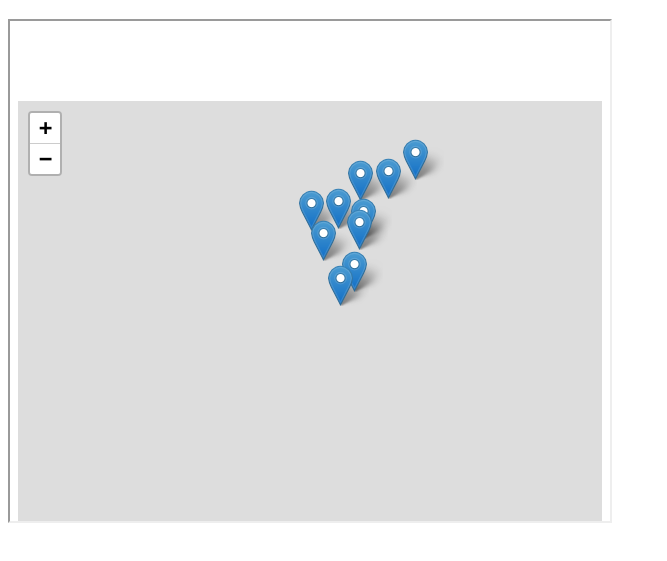
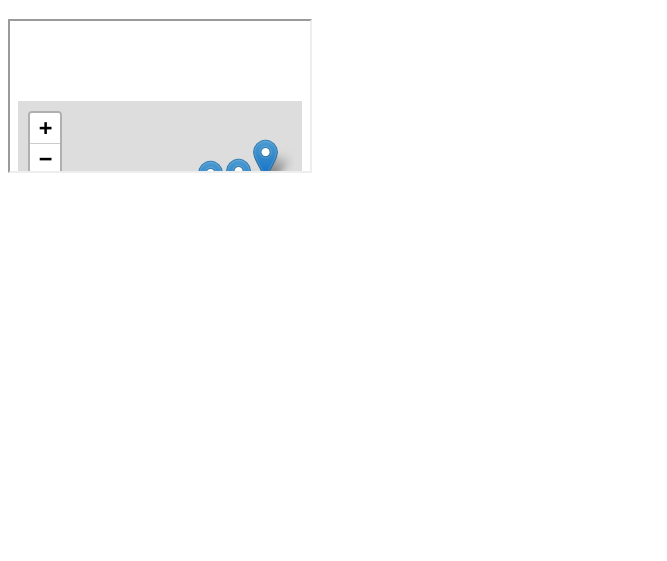
Before and after one commit to disney2hub/ResearchMap, a plain HTML site: page index.html in a window 1280 px wide. Shown: the part 61-622 px from the top of the page, without its empty margins (0-667 px from the left). Drawn offline with nearby package versions, Linux system fonts and the light colour scheme.

Commit message:
Update index.html

```diff
--- a/index.html
+++ b/index.html
@@ -6,6 +6,8 @@
 </head>
 <body>
   <h1>Hello World</h1>
-  <iframe src="map.html" width="600px" height="500px"  border="0"></iframe>
+  <!--<iframe src="map.html" width="600px" height="500px"  border="0"></iframe>-->
+
+    <iframe src="map.html" vh=100% vw=100%  border="0"></iframe>
 </body>
 </html>
```
